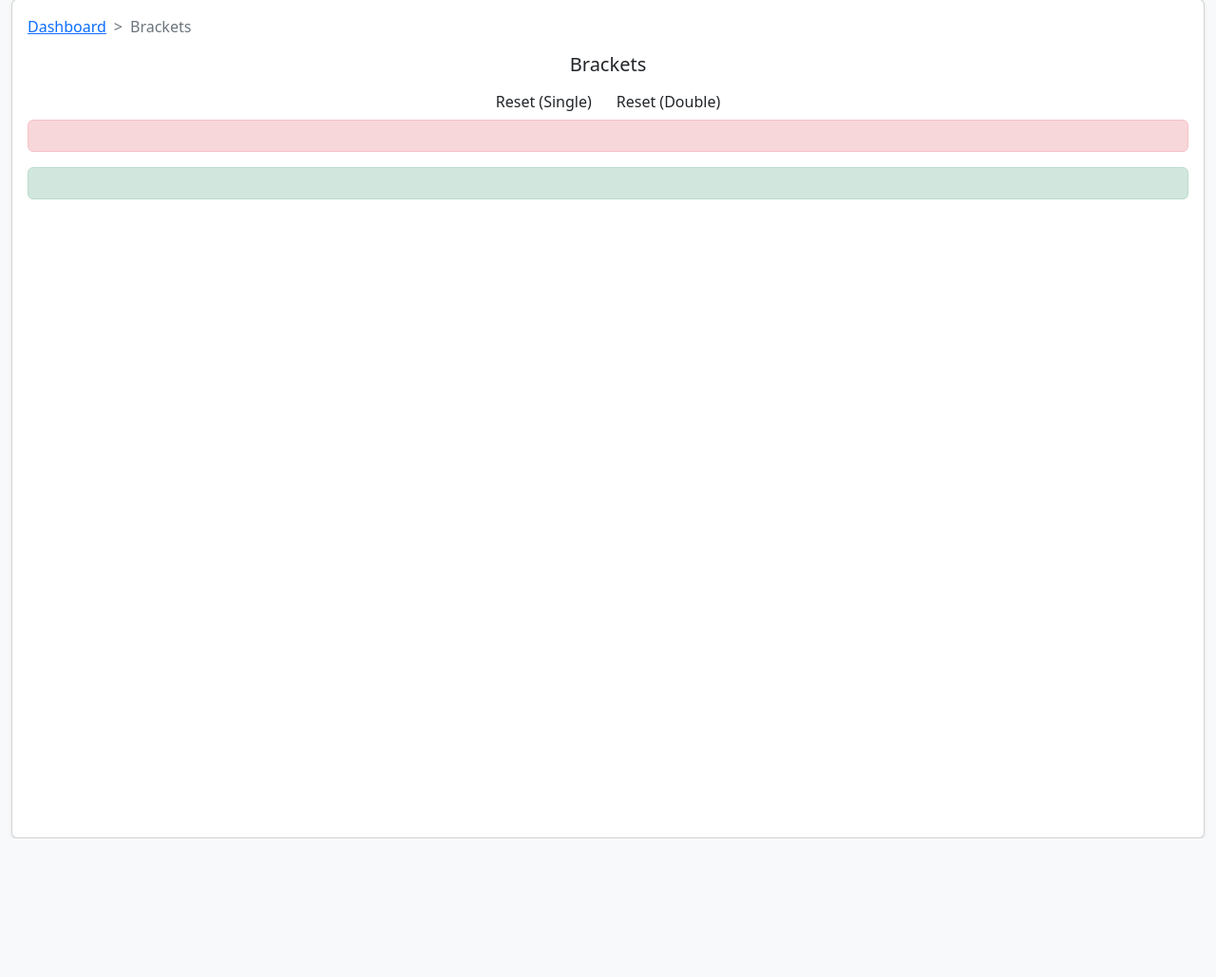
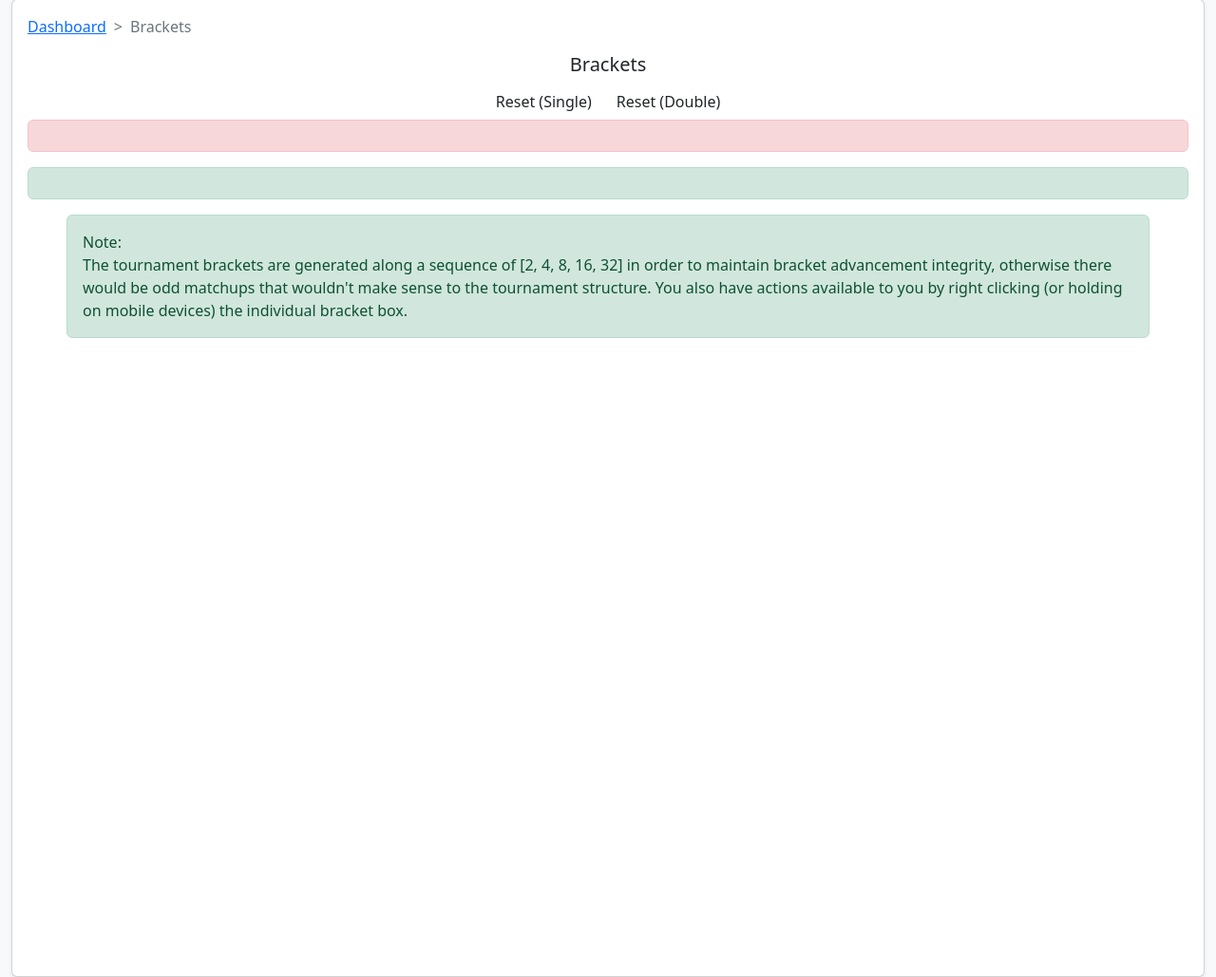
Before and after one commit to StarEngineer89/ci_tournament_bracket-generator, a CodeIgniter 4 app: the page made by app/Views/brackets.php in a window 1280 px wide. Shown: the part 55-1084 px from the top of the page at 95% size. Before the commit the page ends 938 px from the top, so only its background shows below. Run offline with PHP 8.4 and a stand-in for CodeIgniter, Linux system fonts and the light colour scheme; the template is opened without the code that fills it, so the values that code supplies are empty; some libraries are stand-ins or nearby versions.

Commit message:
add the note in the brackets page

```diff
--- a/app/Views/brackets.php
+++ b/app/Views/brackets.php
@@ -44,6 +44,11 @@ let apiURL = "<?= base_url('api') ?>", tournament_id = <?= $tournament['id'] ?>;
             <div class="alert alert-success" role="alert"><?= session('message') ?></div>
             <?php endif ?>
 
+            <div class="container alert alert-success" role="alert">
+                Note: <br/>
+                The tournament brackets are generated along a sequence of [2, 4, 8, 16, 32] in order to maintain bracket advancement integrity, otherwise there would be odd matchups that wouldn't make sense to the tournament structure.
+You also have actions available to you by right clicking (or holding on mobile devices) the individual bracket box.
+            </div>
             <div id="brackets" class="brackets d-flex justify-content-md-center justify-content-lg-center"></div>
         </div>
     </div>
```
